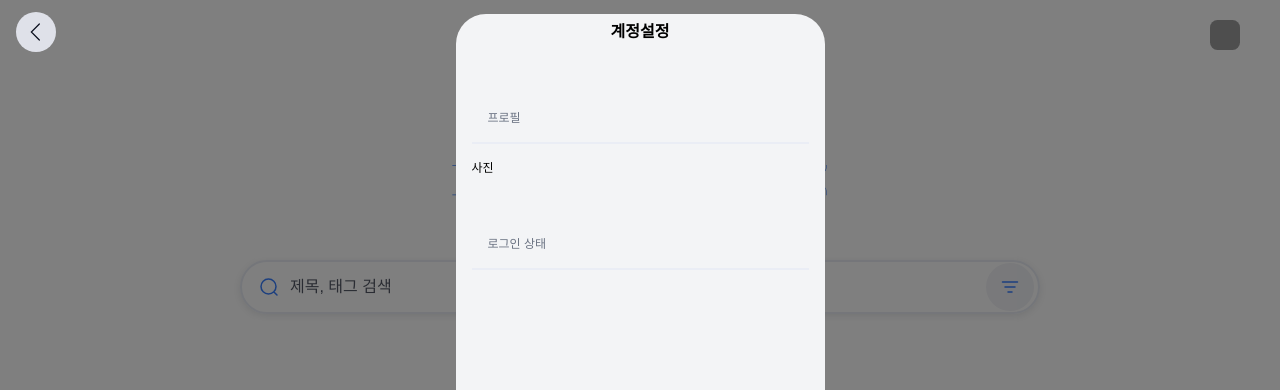
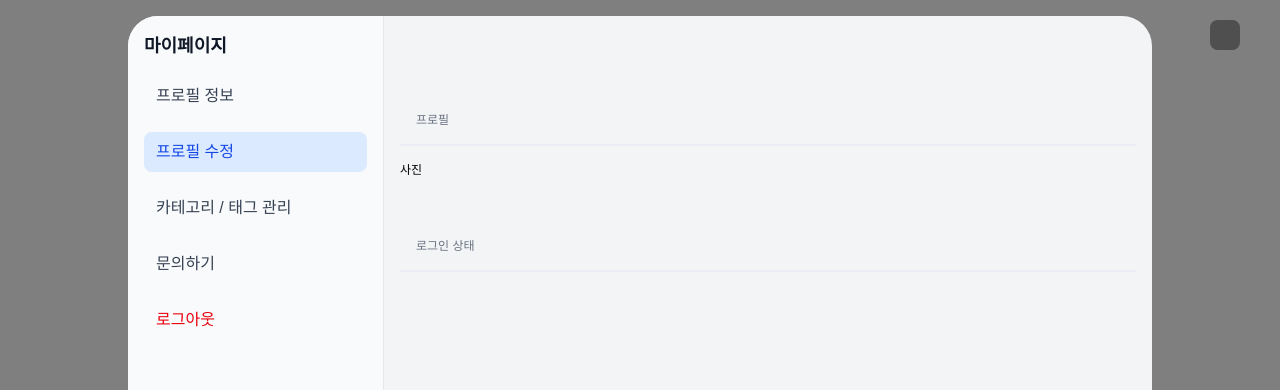
Before and after one commit to Leets-Official/BOOKMARK-FE, a React (Vite) app: page /my-page/profile-edit in a window 1280 px wide. Shown: the top 390 px of the page. Built offline with nearby package versions, Linux system fonts and the light colour scheme; no server answers; sample sign-in values are in the browser's storage; grey boxes are pictures that could not be loaded; a web font is replaced by a local one.

Commit message:
feat : PC modal 화면 임시 구현

```diff
--- a/src/pages/myPage/Container.tsx
+++ b/src/pages/myPage/Container.tsx
@@ -1,7 +1,8 @@
 import { tv } from 'tailwind-variants';
 import { isMobile } from 'react-device-detect';
 import { useScrollLock } from '@/hooks/ScrollLock';
-import { Outlet } from 'react-router-dom';
+import { Outlet, useLocation, useNavigate } from 'react-router-dom';
+import clsx from 'clsx';
 
 const overlayStyle = tv({
   base: 'fixed inset-0 z-100 flex items-center justify-center',
@@ -18,7 +19,7 @@ const modalStyle = tv({
   variants: {
     isMobile: {
       true: 'w-full h-full',
-      false: 'w-[369px] h-[773px]',
+      false: 'w-[80vw] aspect-[4/3] max-w-[1200px]',
     },
   },
 });
@@ -26,11 +27,65 @@ const modalStyle = tv({
 const MyPage = () => {
   // 외부 스크롤 방지
   useScrollLock(true);
-
+  const navigate = useNavigate();
+  const isProfileEdit = useLocation().pathname === '/my-page/profile-edit';
   return (
     <div className={overlayStyle({ isMobile })}>
       <div className={modalStyle({ isMobile })} onClick={(e) => e.stopPropagation()}>
-        <Outlet />
+        {isMobile ? (
+          // 모바일: 전체 화면
+          <Outlet />
+        ) : (
+          // PC: 사이드바 + 콘텐츠 레이아웃
+          <div className='flex h-full'>
+            {/* 왼쪽 사이드바 */}
+            <div className='w-1/4 bg-gray-50 border-r border-gray-200 p-4'>
+              <div className='flex flex-col gap-4'>
+                <h2 className='text-lg font-semibold text-gray-900'>마이페이지</h2>
+
+                {/* 메뉴 버튼들 */}
+                <button
+                  className={clsx(
+                    'text-left p-3 rounded-lg transition-colors',
+                    !isProfileEdit
+                      ? 'bg-blue-100 text-blue-700'
+                      : 'hover:bg-gray-100 text-gray-700',
+                  )}
+                  onClick={() => navigate('/my-page')}
+                >
+                  프로필 정보
+                </button>
+
+                <button
+                  className={clsx(
+                    'text-left p-3 rounded-lg transition-colors',
+                    isProfileEdit ? 'bg-blue-100 text-blue-700' : 'hover:bg-gray-100 text-gray-700',
+                  )}
+                  onClick={() => navigate('/my-page/profile-edit')}
+                >
+                  프로필 수정
+                </button>
+
+                <button className='text-left p-3 rounded-lg hover:bg-gray-100 text-gray-700'>
+                  카테고리 / 태그 관리
+                </button>
+
+                <button className='text-left p-3 rounded-lg hover:bg-gray-100 text-gray-700'>
+                  문의하기
+                </button>
+
+                <button className='text-left p-3 rounded-lg hover:bg-gray-100 text-red-600 mt-auto'>
+                  로그아웃
+                </button>
+              </div>
+            </div>
+
+            {/* 오른쪽 콘텐츠 영역 */}
+            <div className='flex-1 overflow-auto relative'>
+              <Outlet />
+            </div>
+          </div>
+        )}
       </div>
     </div>
   );
--- a/src/pages/myPage/MyPage.tsx
+++ b/src/pages/myPage/MyPage.tsx
@@ -2,6 +2,7 @@ import { Button } from '@/components/common';
 import CommonHeader from '@/components/layout/header/CommonHeader';
 import { LogoutIcon } from '@/assets';
 import { useNavigate } from 'react-router-dom';
+import { isMobile } from 'react-device-detect';
 
 const MyPage = () => {
   const navigate = useNavigate();
@@ -10,12 +11,14 @@ const MyPage = () => {
   return (
     <>
       {/* 헤더 */}
-      <div className='absolute top-0 left-0 right-0 z-10'>
-        <CommonHeader title='마이페이지' />
-      </div>
+      {isMobile && (
+        <div className='absolute top-0 left-0 right-0 z-10'>
+          <CommonHeader title='마이페이지' />
+        </div>
+      )}
 
       {/* 본문 */}
-      <div className='flex flex-col items-center justify-center my-20 p-4 gap-15'>
+      <div className='flex flex-col justify-center my-20 p-4 gap-15'>
         <div
           className='w-[351px] flex flex-row items-center rounded-[40px] border-2 border-lightGrayBlue p-4 gap-6'
           style={{ boxShadow: '0 2px 7px 0 rgba(2, 34, 94, 0.1)' }}
--- a/src/pages/myPage/ProfileEdit.tsx
+++ b/src/pages/myPage/ProfileEdit.tsx
@@ -1,16 +1,16 @@
-import { useScrollLock } from '@/hooks/ScrollLock';
 import CommonHeader from '@/components/layout/header/CommonHeader';
 import { Button } from '@/components/common';
+import { isMobile } from 'react-device-detect';
 
 const ProfileEdit = () => {
-  // 외부 스크롤 방지
-  useScrollLock(true);
   return (
     <>
       {/* 헤더 */}
-      <div className='absolute top-0 left-0 right-0 z-10'>
-        <CommonHeader title='계정설정' />
-      </div>
+      {isMobile && (
+        <div className='absolute top-0 left-0 right-0 z-10'>
+          <CommonHeader title='계정설정' />
+        </div>
+      )}
 
       {/* 본문 */}
       <div className='flex flex-col items-center justify-center my-20 p-4 gap-15'>
```
